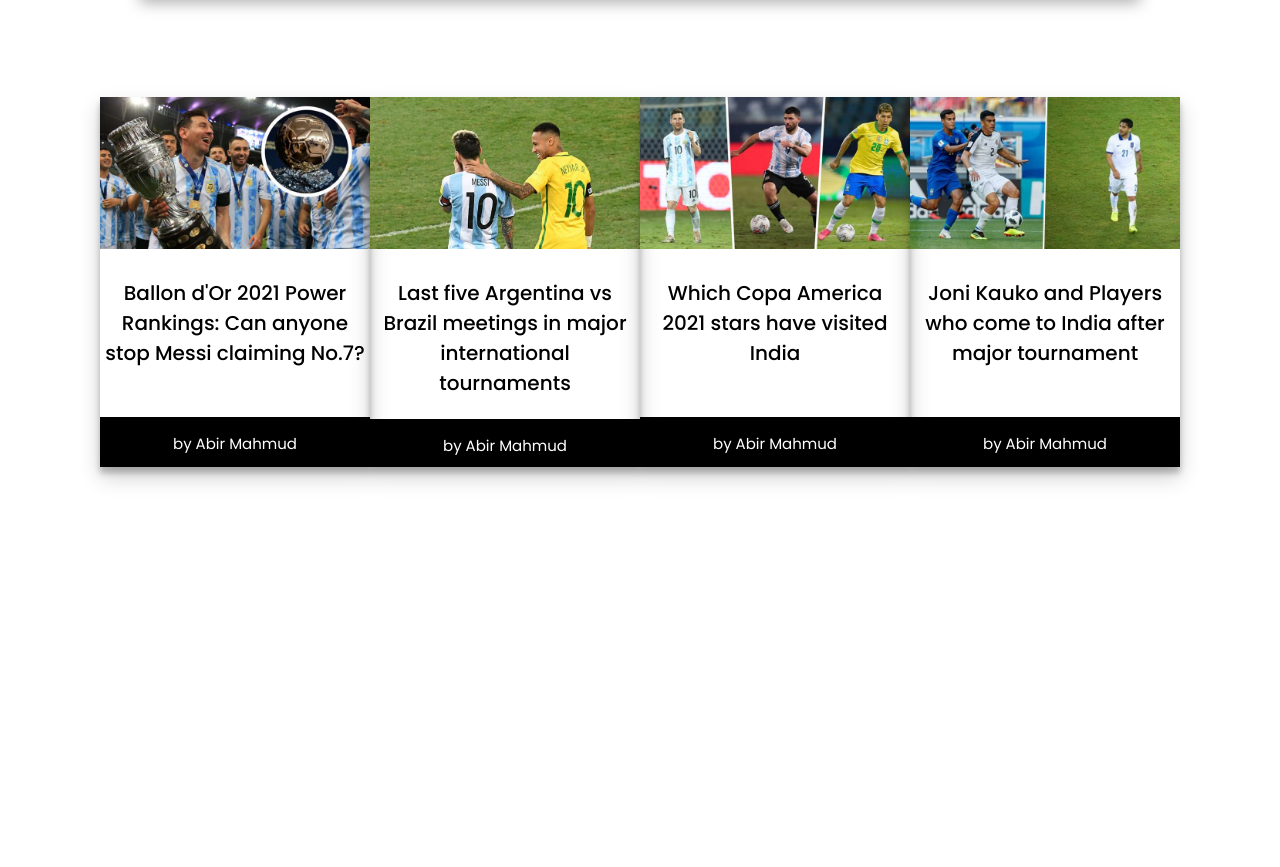
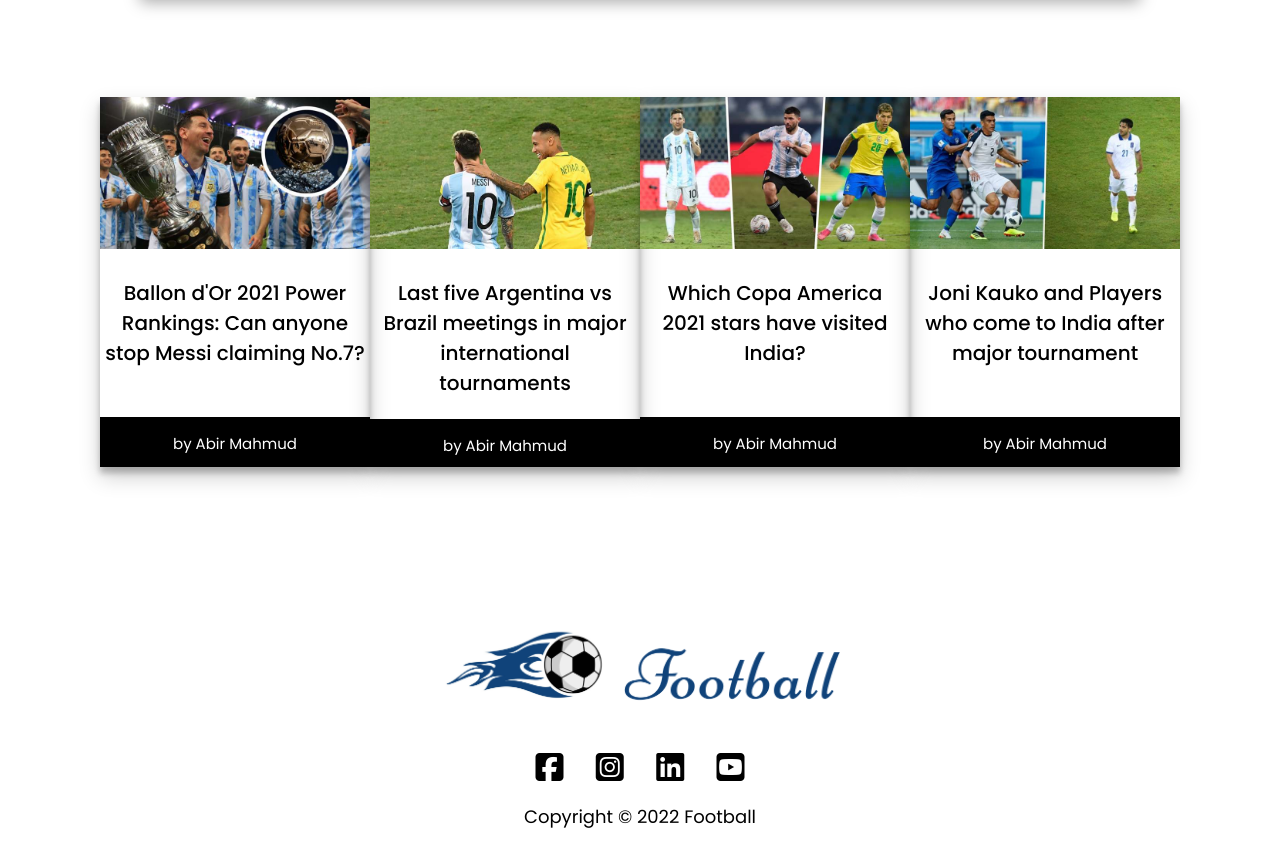
Before and after one commit to abir-25/responsive-football, a plain HTML site: page index.html in a window 1280 px wide. Shown: the part 4931-5798 px from the top of the page. Before the commit the page ends 5498 px from the top, so only its background shows below. Drawn offline with Linux system fonts and the light colour scheme.

Commit message:
Footer update

```diff
--- a/index.html
+++ b/index.html
@@ -368,7 +368,7 @@
                                 <img src="images/photos/photo-3.jpeg" alt="">
                             </div>
                             <div class="photo-detail">
-                                <h2>Which Copa America 2021 stars have visited India</h2>
+                                <h2>Which Copa America 2021 stars have visited India?</h2>
                             </div>
                         </div>
                         <div class="photo-author">
@@ -397,12 +397,20 @@
     <!-- main end -->
 
     <!-- footer start -->
-    <footer>
-        <div class="footer-image">
-
-        </div>
-        <div class="social-icon">
-
+    <footer class="container">
+        <div class="footer-section">
+            <div class="footer-image">
+                <img src="images/logo.png" alt="">
+            </div>
+            <div class="social-icon">
+                <i class="fab fa-facebook-square"></i>
+                <i class="fab fa-instagram-square"></i>
+                <i class="fab fa-linkedin"></i>
+                <i class="fab fa-youtube-square"></i>
+            </div>
+            <div class="copyright-text">
+                <p>Copyright &copy; 2022 Football</p>
+            </div>
         </div>
     </footer>
     <!-- footer end -->
--- a/styles/style.css
+++ b/styles/style.css
@@ -231,7 +231,7 @@ medias section
     display: flex;
     justify-content: space-between;
     flex-wrap: wrap;
-    padding: 0px 100px 100px;
+    padding: 0px 100px 158px;
 }
 .photo-frame{
     width: 270px;
@@ -267,3 +267,21 @@ medias section
 /*-------------
 footer section
 --------------*/
+.footer-section{
+    display: flex;
+    flex-direction: column;
+    align-items: center;
+    padding: 0 440px 63px 440px;
+}
+.footer-image img{
+    width: 100%;
+}
+.social-icon i{
+    font-size: 32px;
+    margin: 20px 14px;
+}
+.copyright-text p{
+    margin-top: 0;
+    font-size: 18px;
+    font-weight: 400;
+}
```
